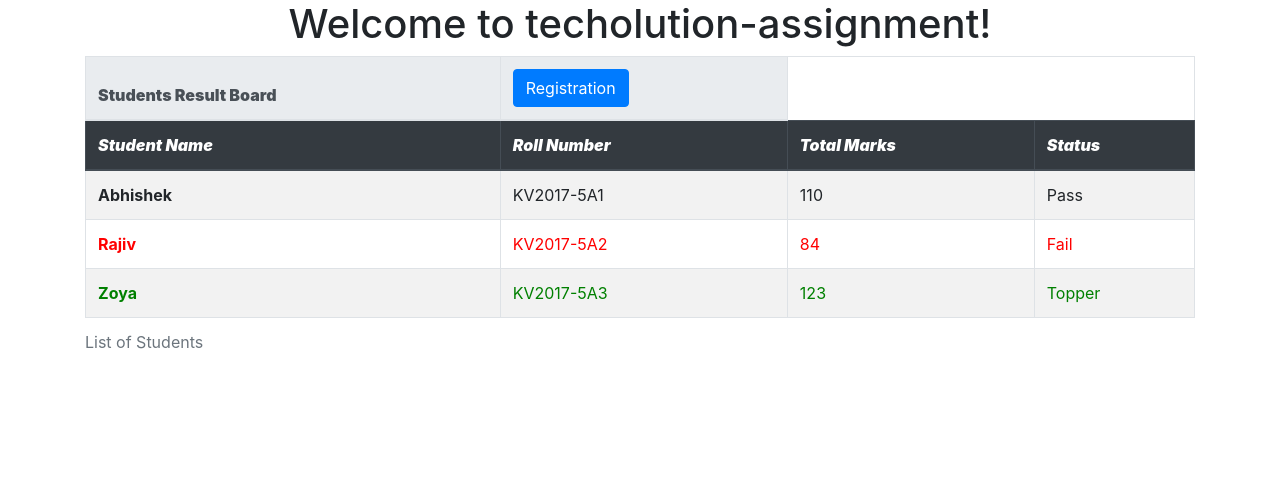
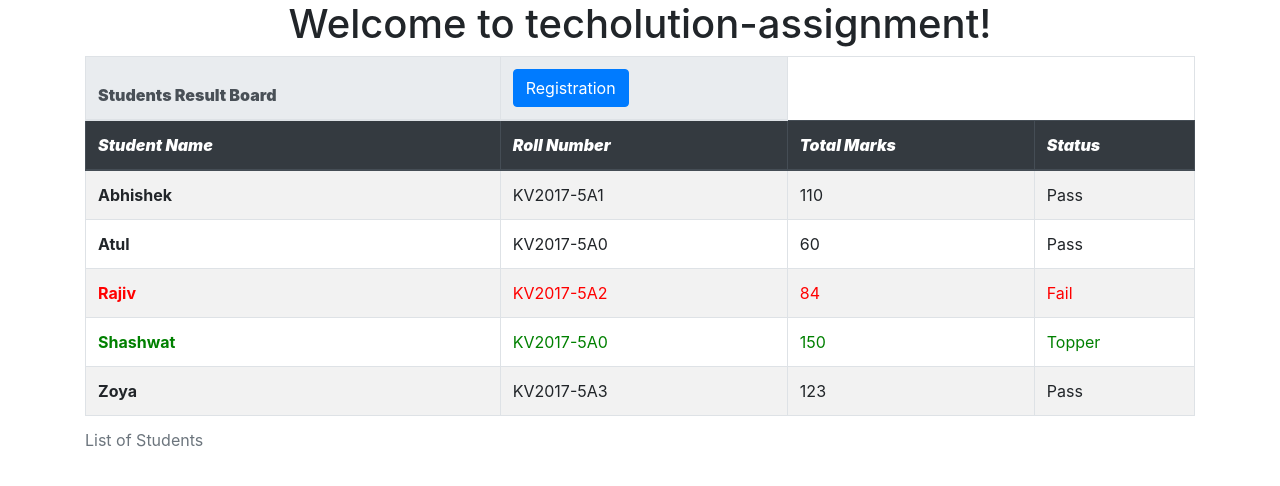
Before and after one commit to atul4a2l/techolution-assignment, an Angular app: page /result in a window 1280 px wide. Shown: the top 486 px of the page. Built offline with nearby package versions, Linux system fonts and the light colour scheme.

Commit message:
Minimum marks to pass any subject is 20

```diff
--- a/src/app/result/result.component.ts
+++ b/src/app/result/result.component.ts
@@ -42,7 +42,25 @@ export class ResultComponent implements OnInit  {
             "Science":"50"
         },
         "rollNumber":"KV2017-5A3"
-    }
+    },
+    {
+      "name":"Atul",
+      "marks":{
+          "Maths":"20",
+          "English":"20",
+          "Science":"20"
+      },
+      "rollNumber":"KV2017-5A0"
+  },
+  {
+    "name":"Shashwat",
+    "marks":{
+        "Maths":"50",
+        "English":"50",
+        "Science":"50"
+    },
+    "rollNumber":"KV2017-5A0"
+}
 ]
   constructor() {
 
@@ -55,7 +73,7 @@ export class ResultComponent implements OnInit  {
     });
     element.totalMarks=sum;
     this.results.push(element)
-    const isBelowThreshold = (currentValue) => currentValue > 20;
+    const isBelowThreshold = (currentValue) => currentValue >= 20;
     element.status=Object.values(element.marks).every(isBelowThreshold)==true?'Pass':'Fail'
     });
     const max = this.results.reduce((a, b) =>{
```
